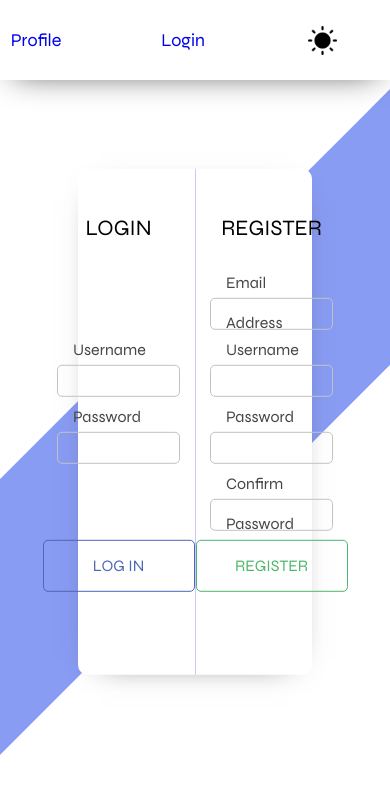
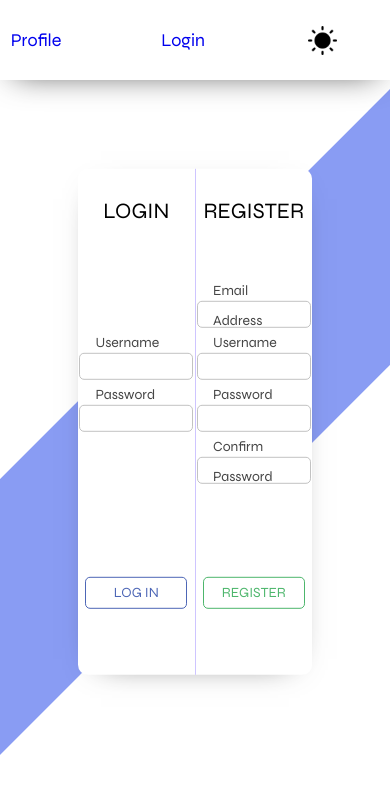
Before and after one commit to JamesAC42/Sage, a React (Create React App) app in the folder client/: page /login in a window 390 px wide. Shown: the top 794 px of the page. Built offline with nearby package versions, Linux system fonts and the light colour scheme.

Commit message:
Add responsive css to login panel

```diff
--- a/client/src/css/login.css
+++ b/client/src/css/login.css
@@ -174,3 +174,42 @@ div.login-error {
     background: rgb(163, 255, 191);
     color:rgb(20, 20, 20);
 }
+
+@media only screen and (max-height: 850px) {
+
+    div.login-input-label {
+        height:25px;
+        font-size:14px;
+    }
+
+    div.login-input-label-inner {
+        height:25px;
+        line-height:30px;
+        width:70%;
+    }
+
+    div.login-input-item input {
+        height:25px;
+        line-height:25px;
+        width:70%;
+    }
+
+    div.login-submit-container {
+        margin-top:auto;
+    }
+
+    div.login-submit-button,
+    div.register-submit-button {
+        height:30px;
+        line-height:30px;
+        width:100px;
+        font-size:14px;
+    }
+
+    div.login-error {
+        height:40px;
+        line-height:40px;
+        margin-top:0;
+    }
+
+}
```
